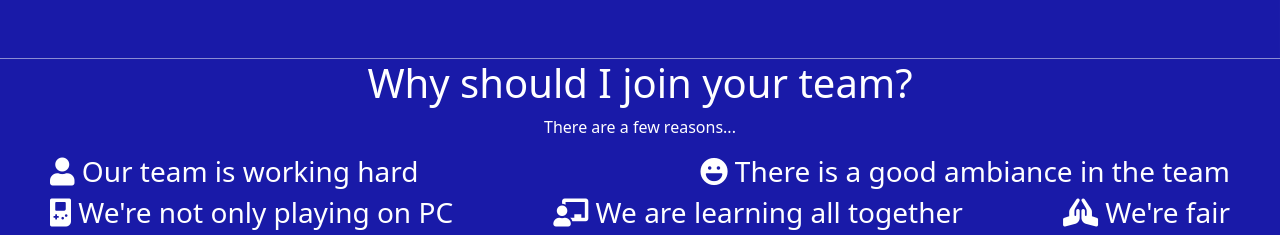
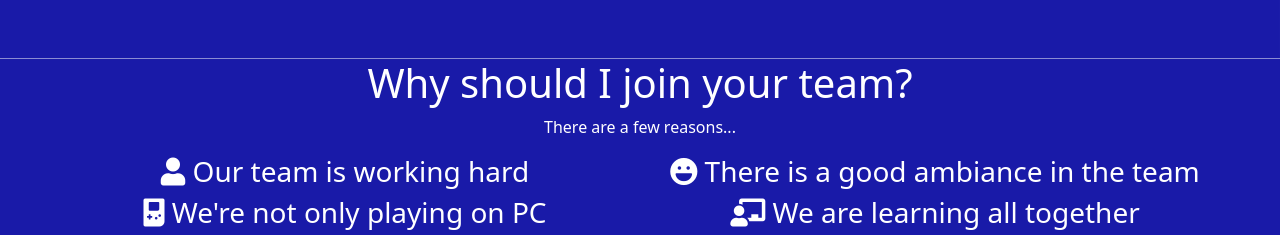
Before and after one commit to DRGEsport/drgesport.github.io, a plain HTML site: page index.html in a window 1280 px wide. Shown: the part 945-1180 px from the top of the page. Drawn offline with Linux system fonts and the light colour scheme.

Commit message:
:lipstick: Arrange reasons style

```diff
--- a/css/main.css
+++ b/css/main.css
@@ -48,6 +48,9 @@
     justify-content: space-between;
     margin: 0 50px;
 }
+.reasons>*{
+    flex: 0 50%;
+}
 .players {
     display: flex;
     order: 2;
```
